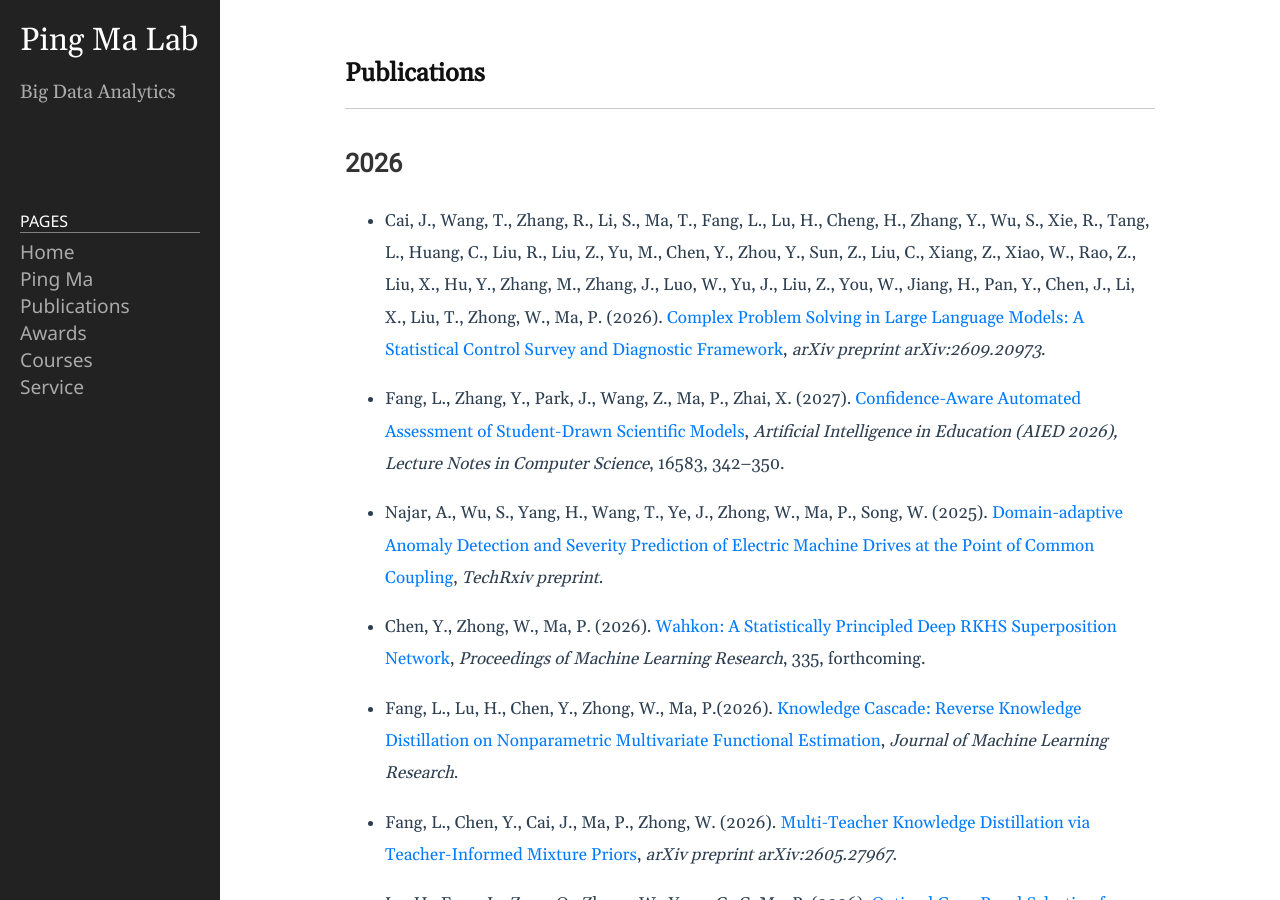
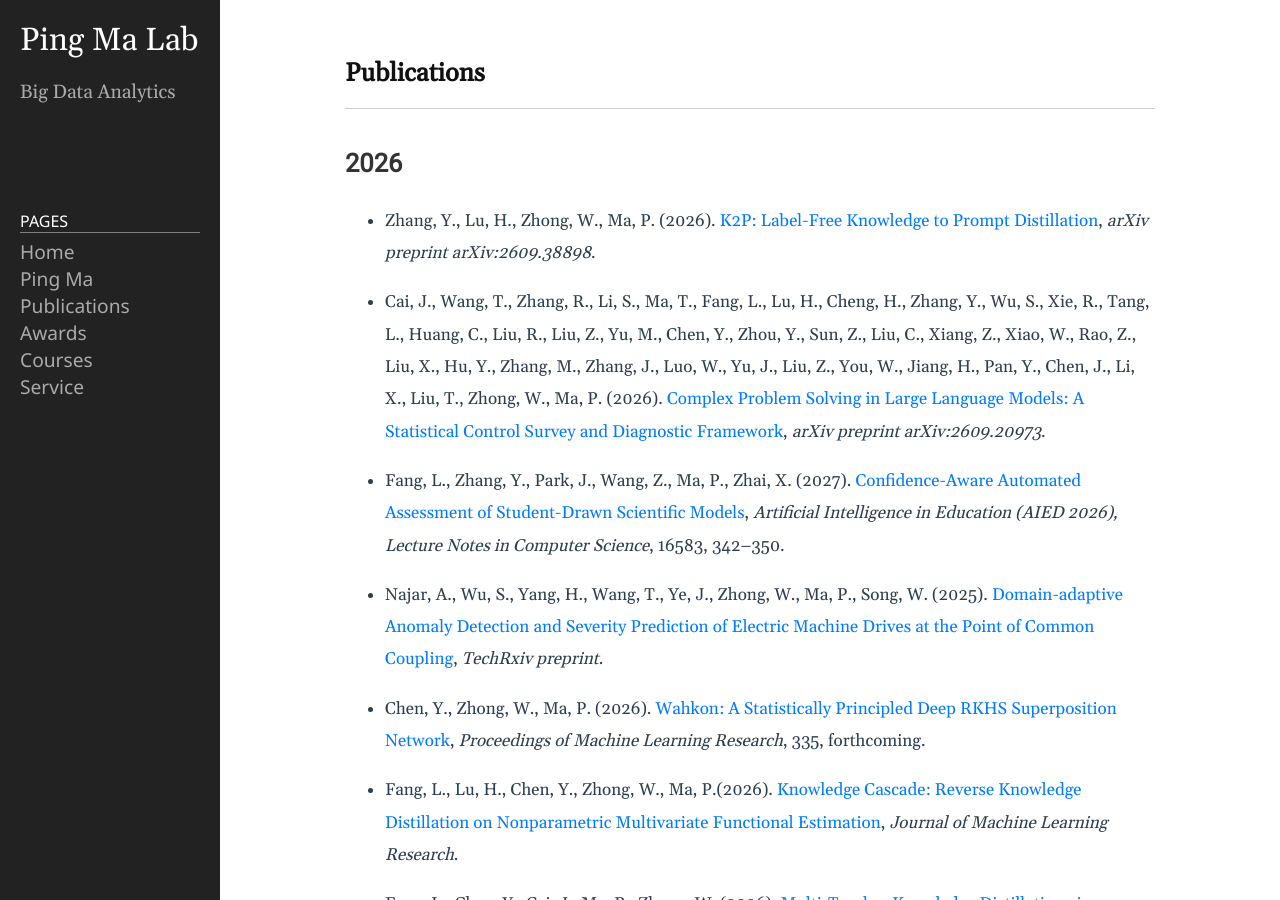
Before and after one commit to BDALpingio/BDALpingio.github.io, a Jekyll site: the page built from 3_publications.md, in a window 1280 px wide and 900 px high. Built offline with Jekyll 4.4.1, drawn with Linux system fonts in a browser that asks for light colours.

Commit message:
Update 3_publications.md

```diff
--- a/3_publications.md
+++ b/3_publications.md
@@ -4,6 +4,8 @@ title: Publications
 permalink: /3_publications/
 ---
 ## 2026
+
+- Zhang, Y., Lu, H., Zhong, W., Ma, P. (2026). [K2P: Label-Free Knowledge to Prompt Distillation](https://arxiv.org/abs/2609.38898), _arXiv preprint arXiv:2609.38898_.
 
 - Cai, J., Wang, T., Zhang, R., Li, S., Ma, T., Fang, L., Lu, H., Cheng, H., Zhang, Y., Wu, S., Xie, R., Tang, L., Huang, C., Liu, R., Liu, Z., Yu, M., Chen, Y., Zhou, Y., Sun, Z., Liu, C., Xiang, Z., Xiao, W., Rao, Z., Liu, X., Hu, Y., Zhang, M., Zhang, J., Luo, W., Yu, J., Liu, Z., You, W., Jiang, H., Pan, Y., Chen, J., Li, X., Liu, T., Zhong, W., Ma, P. (2026). [Complex Problem Solving in Large Language Models: A Statistical Control Survey and Diagnostic Framework](https://arxiv.org/abs/2609.20973), _arXiv preprint arXiv:2609.20973_.
 
```
